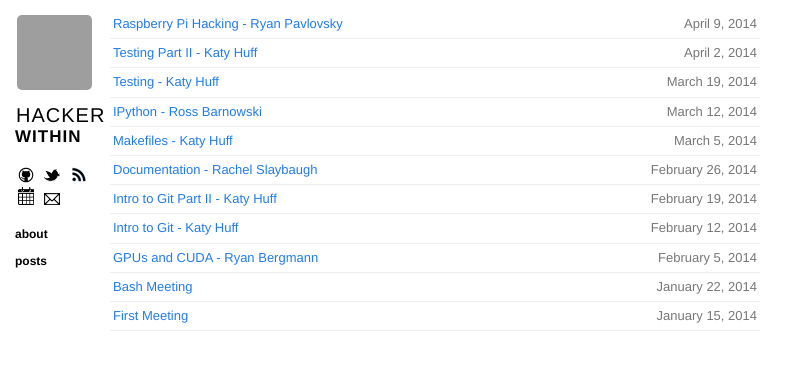
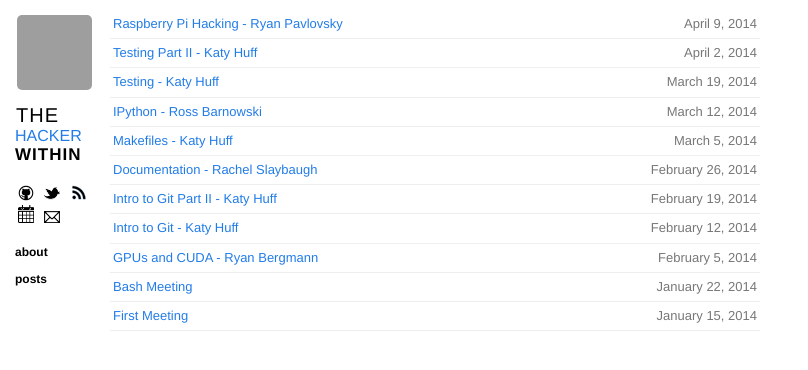
Before and after one commit to thehackerwithin/berkeley, a Jekyll site: the page built from index.html, in a window 1280 px wide. Shown: the top 370 px of the page, without its empty margins (0-808 px from the left). Built offline with Jekyll 4.4.1, drawn with Linux system fonts in a browser that asks for light colours; nearby versions of some CDN libraries; Markdown is read by kramdown in place of the engine named in the settings; grey boxes are pictures that could not be loaded.

Commit message:
three word layout changes

```diff
--- a/_layouts/layout.html
+++ b/_layouts/layout.html
@@ -27,13 +27,14 @@
 
 <body>
   <section class="sidebar">
-    <a href="{{ site.url }}/">
+    <a href="{{ site.github.owner_url }}/">
       <img src="{{ site.gravatar_url }}?s=150" height="75" width="75" class="avatar" />
     </a>
 
     <section class="name">
       <a href="{{ site.url }}/">
-        <span id="fname">{{ site.name|split:' '|first }}</span>
+        <span id="fname">The</span>
+        <span id="mname">{{ site.name|split:' '|first }}</span>
         <span id="lname">{{ site.name|split:' '|last }}</span>
       </a>
     </section>
```
Also changed, not shown: 6 other files.
